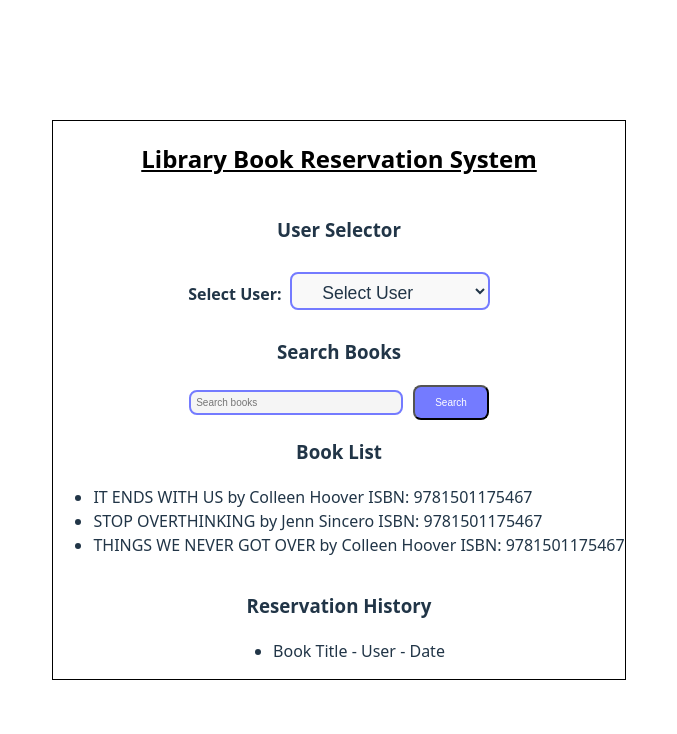
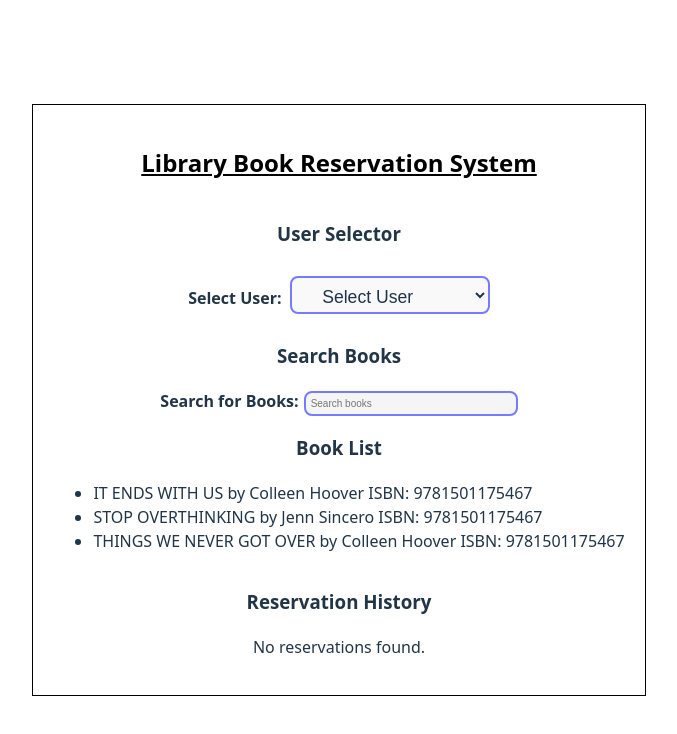
Before and after one commit to deepanshuJ416/LibraryBookReservation, a React (Vite) app: page / in a window 1280 px wide. Shown: the top 734 px of the page, without its empty margins (301-978 px from the left). Built offline with nearby package versions, Linux system fonts and the light colour scheme.

Commit message:
added bookreservation history and remove search button,added label

```diff
--- a/src/App.css
+++ b/src/App.css
@@ -47,6 +47,7 @@
   align-items: center;
   justify-content: center;
   border: 1px solid #000;
+  padding: 20px;
 }
 .app-title{
   color: #000;
--- a/src/App.jsx
+++ b/src/App.jsx
@@ -25,7 +25,7 @@ function App() {
     ]);
     const[reservations , setReservations] = useState([]);
     const handleReserve = (bookId) => {
-      setReservations([...reservations, {bookId , userId:selectedUserId , date:new Date().toLocaleDateString()}]);
+      setReservations([...reservations, {bookId , userId:Number(selectedUserId) , date:new Date().toLocaleDateString()}]);
     }
     //search
     const[filteredBooks , setFilteredBooks] = useState(books);
@@ -35,17 +35,20 @@ function App() {
         setFilteredBooks(books);
       }else{
         const filtered = books.filter((book)=> book.title.toLowerCase().includes(searchTerm.toLowerCase()) || book.author.toLowerCase().includes(searchTerm.toLowerCase()) || book.isbn.toLowerCase().includes(searchTerm.toLowerCase()));
-        console.log("SHOWING FILTERED BOOKS" , filtered);
+        console.log("SHOWING FILTERED BOOKS" , filtered);    //includes is used to check if the search term is present in the book title, author, or ISBN
         setFilteredBooks(filtered);
       }
     }
+
+    //get book details or history
+
   return (
     <div className='app-container'>
       <h2 className='app-title'>Library Book Reservation System</h2>
       <UserSelector users={users} selectedUserId={selectedUserId} onSelectUser={setSelectedUserId} />
       <BookSearch books={filteredBooks} onSearch={handleSearch} />
       <BookList books={filteredBooks} reservations={reservations} onReserve={handleReserve} selectedUserId={selectedUserId}/>
-      <ReservationHistory reservations={reservations}/>
+      <ReservationHistory reservations={reservations} books={books} users={users}/>
     </div>
   )
 }
--- a/src/BookList.jsx
+++ b/src/BookList.jsx
@@ -8,6 +8,7 @@ export default function BookList({books , reservations, onReserve, selectedUserI
               {
                 books.map((book)=> {
                     const isReserved = reservations.some((r)=> r.bookId === book.id);
+                    console.log(`Book: ${book.title}, isReserved: ${isReserved}, selectedUserId: ${selectedUserId}`);
                     return (
                         <li key={book.id} className='list'> {book.title} by {book.author} ISBN: {book.isbn}
                             {isReserved ? (<span> (Reserved)</span>) : selectedUserId ? (<Button variant="outlined" className='Reservation-Button' onClick={() => onReserve(book.id)}>Reserve</Button>) : null}
--- a/src/BookSearch.css
+++ b/src/BookSearch.css
@@ -16,3 +16,9 @@
     cursor: pointer;
     margin-left: 10px;
 }
+.search-label{
+    font-weight: bold;
+}
+#search-input{
+    margin-left: 5px;
+}
--- a/src/BookSearch.jsx
+++ b/src/BookSearch.jsx
@@ -5,17 +5,13 @@ export default function BookSearch({onSearch}) {
     function handleChange(event){
         console.log("INPUT CHANGED TO" , event.target.value);
         setSearchTerm(event.target.value);
-    }
-    function handleSearch(){
-        console.log("SEARCH BUTTON CLICKED");
-        console.log("SEARCHING FOR" , searchTerm);
-        onSearch(searchTerm);
+        onSearch(event.target.value);
     }
     return (
         <div>
             <h3>Search Books</h3>
-            <input type="text" placeholder="Search books" className='search-input' value={searchTerm} onChange={handleChange} />
-            <button className='search-button' onClick={handleSearch}>Search</button>
+            <label htmlFor="search-input" className='search-label'>Search for Books:</label>
+            <input type="text" placeholder="Search books" className='search-input' value={searchTerm} onChange={handleChange} id='search-input'/>
         </div>
     )
 }
--- a/src/ReservationHistory.jsx
+++ b/src/ReservationHistory.jsx
@@ -1,10 +1,31 @@
-export default function ReservationHistory(){
+export default function ReservationHistory({ reservations, books, users }){
+    function getBookDetails(bookId){
+        return books.find((book) => book.id === bookId);
+    }
+    function getUserDetails(userId){
+        return users.find((user) => user.id === userId);
+    }
+
     return(
         <div>
             <h3>Reservation History</h3>
-            <ul>
-                <li>Book Title - User - Date</li>
-            </ul>
+            {
+                reservations.length === 0 ? (
+                    <p>No reservations found.</p>
+                ) : (
+                    <ul>
+                        {reservations.map((reservation, index)=> {
+                            const book = getBookDetails(reservation.bookId);
+                            const user = getUserDetails(reservation.userId);
+                            return (
+                                <li key={index}>
+                                    {book ? book.title : ''} - {user ? user.name : ''} - {reservation.date}
+                                </li>
+                            )
+                        })}
+                    </ul>
+                )
+            }
         </div>
     )
 }
```
